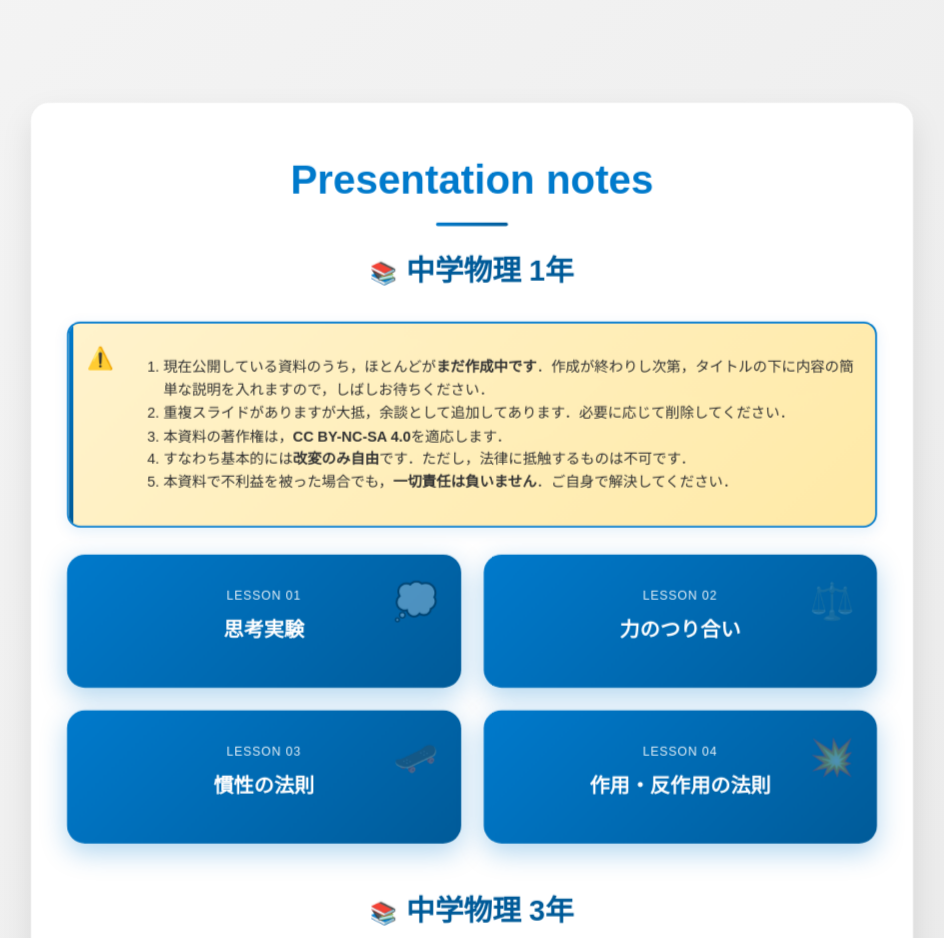
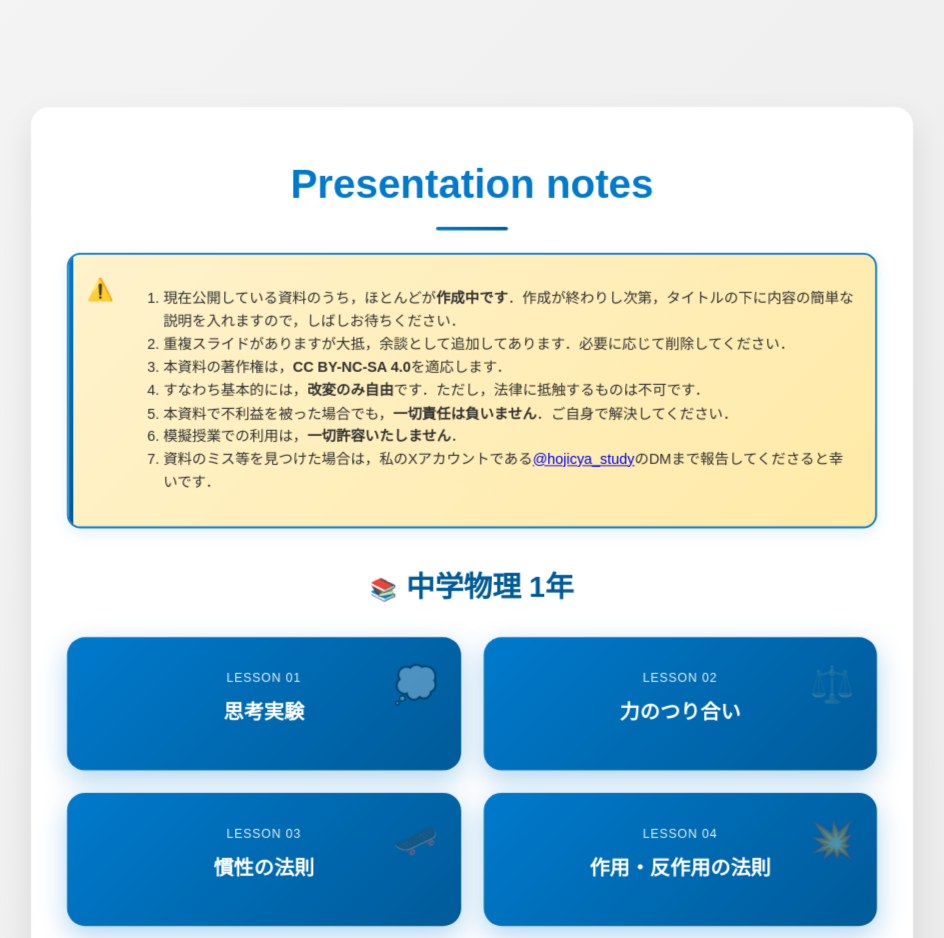
Before and after one commit to Kitocya/kitocya.github.io, a plain HTML site: page index.html in a window 1280 px wide. Shown: the top 938 px of the page, without its empty margins (168-1112 px from the left). Drawn offline with Linux system fonts and the light colour scheme.

Commit message:
index.html upd

```diff
--- a/index.html
+++ b/index.html
@@ -12,21 +12,23 @@
     <div class="container">
     <h1>Presentation notes</h1>
 
-    <section class="grade-section">
-        <h2>中学物理 1年</h2>
-
         <div class="notice-box">
             <div class="notice-icon">⚠️</div>
             <div class="notice-text">
                 <ol>
-                    <li>現在公開している資料のうち，ほとんどが<strong>まだ作成中です</strong>．作成が終わりし次第，タイトルの下に内容の簡単な説明を入れますので，しばしお待ちください．</li>
+                    <li>現在公開している資料のうち，ほとんどが<strong>作成中です</strong>．作成が終わりし次第，タイトルの下に内容の簡単な説明を入れますので，しばしお待ちください．</li>
                     <li>重複スライドがありますが大抵，余談として追加してあります．必要に応じて削除してください．</li>
                     <li>本資料の著作権は，<strong>CC BY-NC-SA 4.0</strong>を適応します．</li>
-                    <li>すなわち基本的には<strong>改変のみ自由</strong>です．ただし，法律に抵触するものは不可です．</li>
+                    <li>すなわち基本的には，<strong>改変のみ自由</strong>です．ただし，法律に抵触するものは不可です．</li>
                     <li>本資料で不利益を被った場合でも，<strong>一切責任は負いません</strong>．ご自身で解決してください．</li>
+                    <li>模擬授業での利用は，<strong>一切許容いたしません</strong>．</li>
+                    <li>資料のミス等を見つけた場合は，私のXアカウントである<a href="https://x.com/hojicya_study">@hojicya_study</a>のDMまで報告してくださると幸いです．</li>
                 </ol>
             </div>
         </div>
+
+    <section class="grade-section">
+        <h2>中学物理 1年</h2>
 
         <div class="lesson-grid">
             <div class="lesson-card">
```
